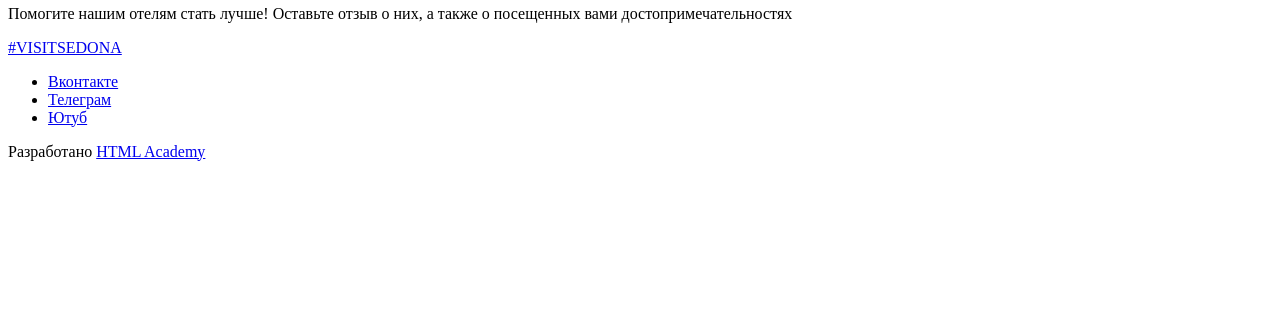
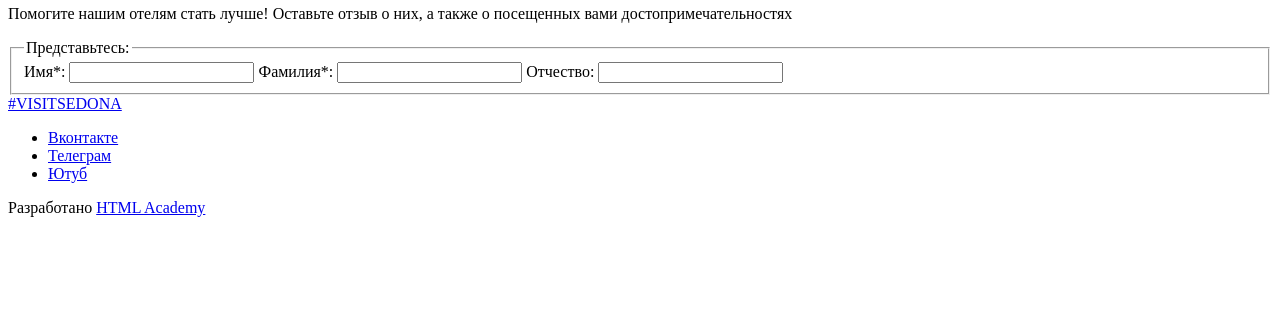
Before and after one commit to htmlacademy-adaptive/302695-sedona-25, a website: page source/form.html in a window 1280 px wide. Shown: the part 481-800 px from the top of the page. Drawn offline with Linux system fonts and the light colour scheme.

Commit message:
Добавляет блок формы с личными данными

```diff
--- a/source/form.html
+++ b/source/form.html
@@ -58,6 +58,38 @@
             посещенных вами достопримечательностях
           </p>
         </div>
+        <div class="feedback__wrapper">
+          <div class="feedback__personal-data">
+            <div class="feedback__personal-data feedback__personal-data--name">
+              <fieldset class="name">
+                <legend class="name__title">Представьтесь:</legend>
+                <label class="name__first-name">Имя*:
+                  <input type="text" required>
+                </label>
+                <label class="name__second-name">Фамилия*:
+                  <input type="text" required>
+                </label>
+                <label class="name__patronymic">Отчество:
+                  <input type="text">
+                </label>
+               </fieldset>
+            </div>
+            <div class="feedback__personal-data feedback__personal-data--contacts">
+
+            </div>
+          </div>
+          <div class="feedback__personal-data feedback__personal-data--personal-impression">
+
+          </div>
+          <div class="feedback__personal-data feedback__personal-data--visited-attractions">
+
+          </div>
+          <div class="feedback__personal-data feedback__personal-data--describe-emotions">
+
+          </div>
+        </div>
+
+
 
       </section>
     </main>
```
